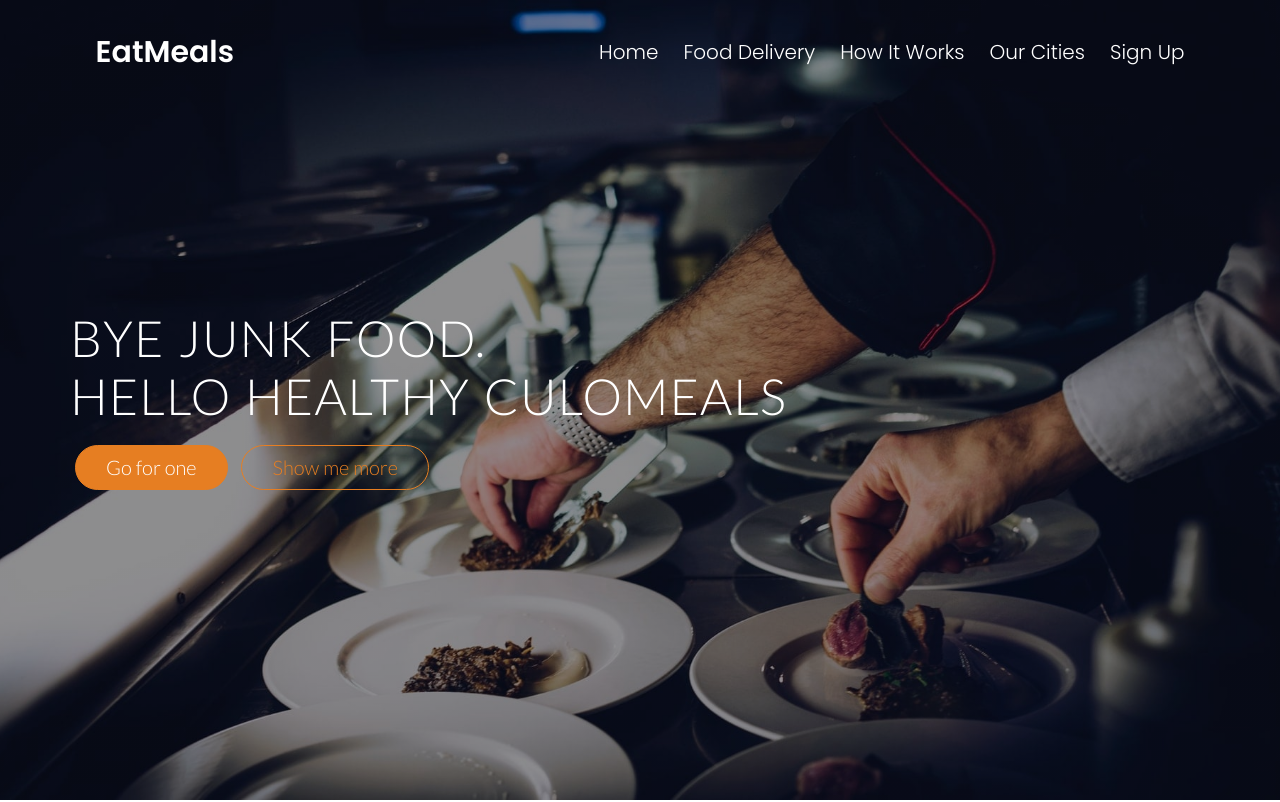
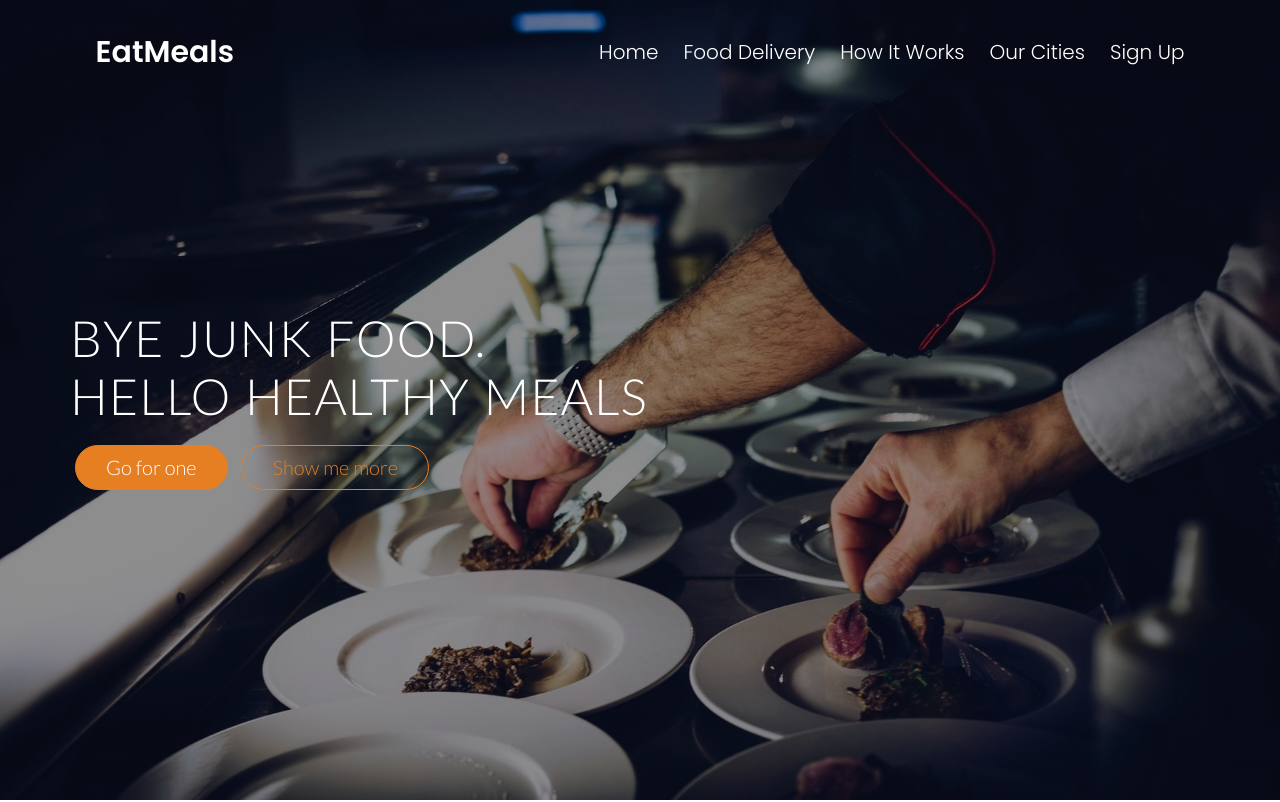
Before and after one commit to mathzamora/webpage-s-eatmeals, a plain HTML site: page index.html in a window 1280 px wide. Shown: the top 802 px of the page. Drawn offline with nearby package versions, Linux system fonts and the light colour scheme; a script that the page names is missing.

Commit message:
Update index.html

```diff
--- a/index.html
+++ b/index.html
@@ -56,7 +56,7 @@
         </nav>
 
             <div class="hero-text-box row">
-                <h1>Bye junk food.<br> hello healthy culomeals</h1>
+                <h1>Bye junk food.<br> hello healthy meals</h1>
                 <a class="btn btn-full js--scroll-to-plans" href="#">Go for one</a>
                 <a class="btn btn-ghost js--scroll-to-start" href="#">Show me more</a>
             </div>
```
